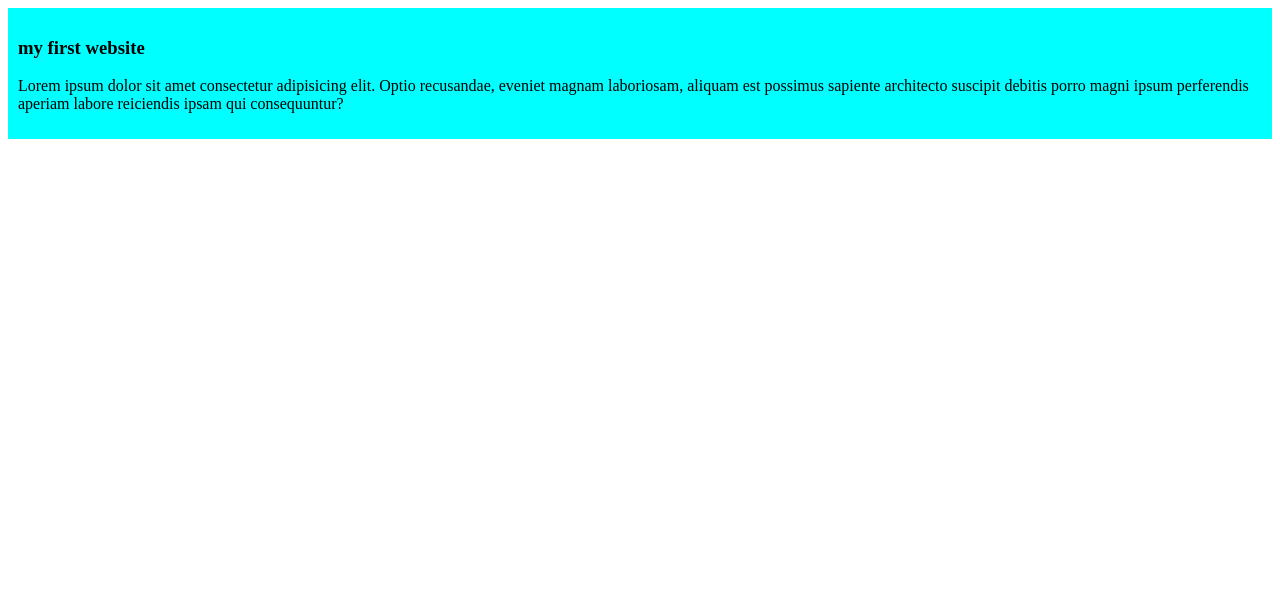
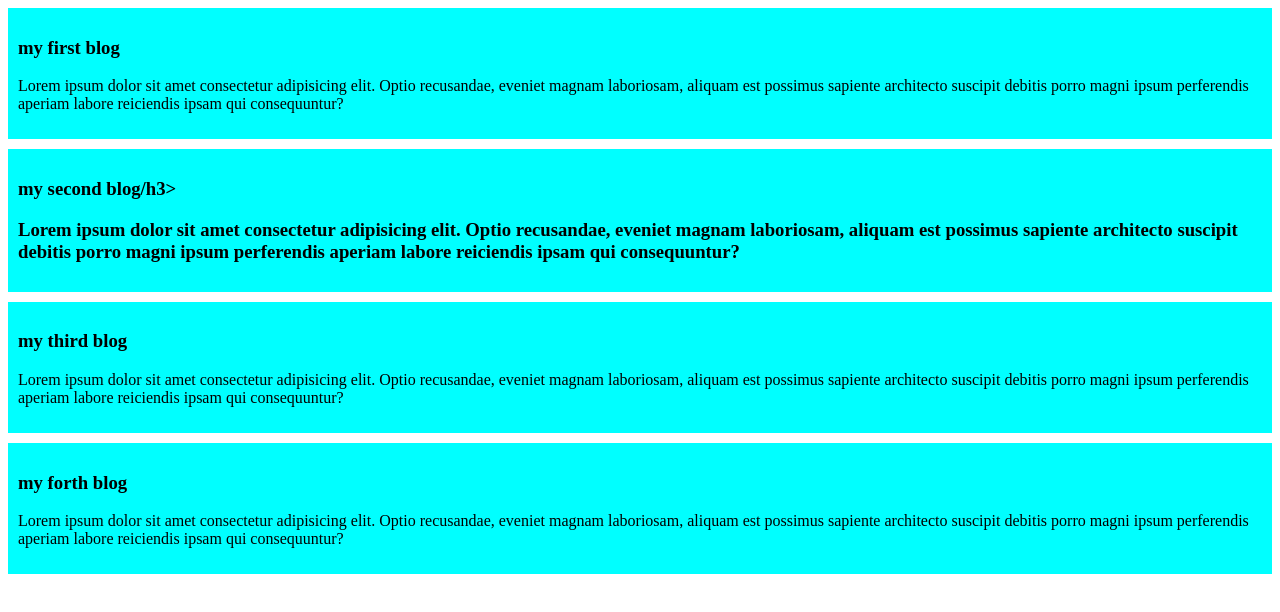
Before and after one commit to nupurmithila44/my-simple-website, a plain HTML site: page index.html in a window 1280 px wide. Drawn offline with Linux system fonts and the light colour scheme.

Commit message:
the first blog second blog third blog forth blog

```diff
--- a/index.html
+++ b/index.html
@@ -8,9 +8,24 @@
 </head>
 <body>
     <div>
-        <h3>my first website</h3>
+        <h3>my first blog</h3>
+        <p>Lorem ipsum dolor sit amet consectetur adipisicing elit. Optio recusandae, eveniet magnam laboriosam, aliquam est possimus sapiente architecto suscipit debitis porro magni ipsum perferendis aperiam labore reiciendis ipsam qui consequuntur?</p>
+    </div>
+    <div>
+        <h3>my second blog/h3>
+        <p>Lorem ipsum dolor sit amet consectetur adipisicing elit. Optio recusandae, eveniet magnam laboriosam, aliquam est possimus sapiente architecto suscipit debitis porro magni ipsum perferendis aperiam labore reiciendis ipsam qui consequuntur?</p>
+    </div>
+    <div>
+        <h3>my third blog</h3>
+        <p>Lorem ipsum dolor sit amet consectetur adipisicing elit. Optio recusandae, eveniet magnam laboriosam, aliquam est possimus sapiente architecto suscipit debitis porro magni ipsum perferendis aperiam labore reiciendis ipsam qui consequuntur?</p>
+    </div>
+    <div>
+        <h3>my forth blog</h3>
         <p>Lorem ipsum dolor sit amet consectetur adipisicing elit. Optio recusandae, eveniet magnam laboriosam, aliquam est possimus sapiente architecto suscipit debitis porro magni ipsum perferendis aperiam labore reiciendis ipsam qui consequuntur?</p>
     </div>
 
+
+
+
 </body>
 </html>
--- a/style/blog.css
+++ b/style/blog.css
@@ -1,4 +1,6 @@
 div{
     background-color: aqua;
     padding: 10px;
+    border-bottom: 10px;
+    margin-bottom: 10px;
 }
```
